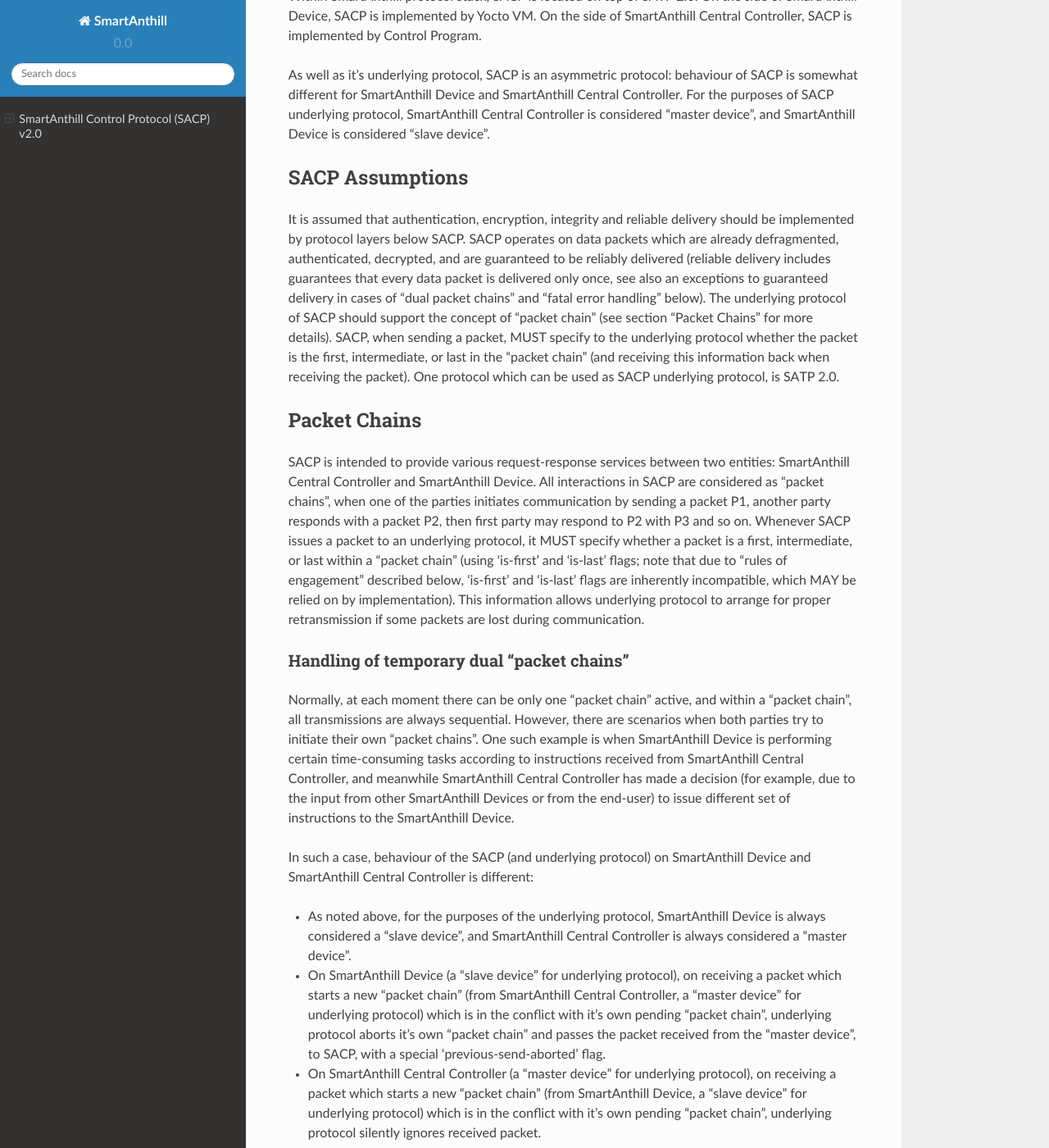
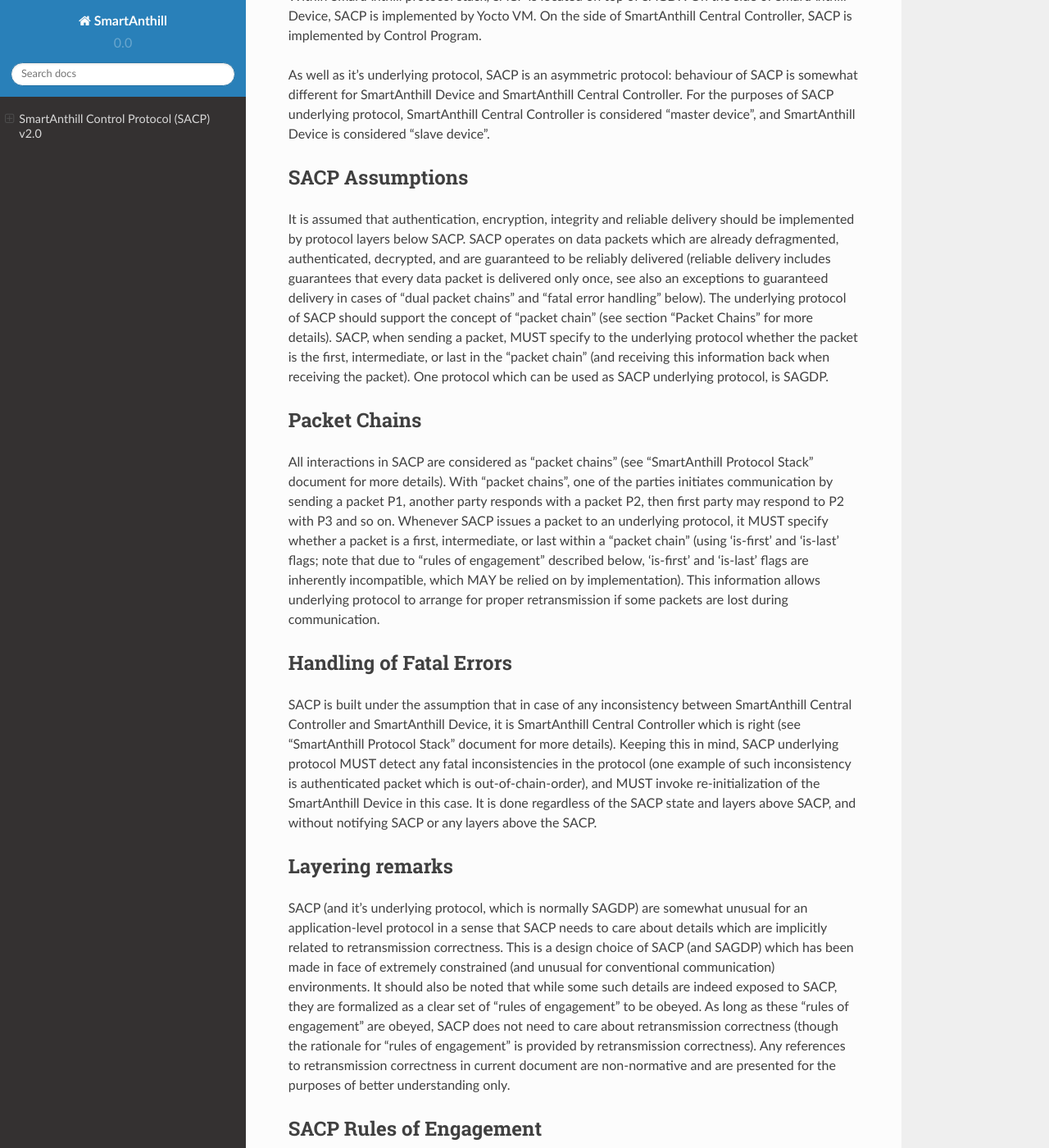
Before and after one commit to smartanthill/smartanthill2_0, a Sphinx documentation site: the page built from docs/design-documents/protocols/sacp.rst, in a window 1280 px wide and 1400 px high, scrolled down 1040 px. Shown: the whole window at 82% size. Built offline with Sphinx 7.4.7 and the Read the Docs theme 2.0.0, drawn with Linux system fonts in a browser that asks for light colours; some of the changed text lies outside the part shown.

Commit message:
SACP, SA Overall Architecture, Yocto VM - all v0.1.2, added SA Protocol Stack v0.1: moved around some explanations, updated netmodel mapping, renamed SATP=>SAGDP to reflect it better

```diff
--- a/docs/design-documents/protocols/sacp.rst
+++ b/docs/design-documents/protocols/sacp.rst
@@ -15,52 +15,39 @@
 SmartAnthill Control Protocol (SACP) v2.0
 =========================================
 
-*NB: this document relies on certain terms and concepts introduced in “SmartAnthill Overall Architecture” document, please make sure to read it before proceeding.*
+*NB: this document relies on certain terms and concepts introduced in “SmartAnthill Overall Architecture” and "SmartAnthill Protocol Stack" documents, please make sure to read it before proceeding.*
 
 SACP 2.0 (referred to in this document as SACP) is a part of SmartAnthill protocol stack. It belongs to Level 7 of OSI/ISO Network Model, and is responsible for allowing SmartAnthill Central Controller to control SmartAnthill Device.
 
-Within SmartAnthill protocol stack, SACP is located on top of SATP 2.0. On the side of SmartAnthill Device, SACP is implemented by Yocto VM. On the side of SmartAnthill Central Controller, SACP is implemented by Control Program.
+Within SmartAnthill protocol stack, SACP is located on top of SAGDP. On the side of SmartAnthill Device, SACP is implemented by Yocto VM. On the side of SmartAnthill Central Controller, SACP is implemented by Control Program.
 
 As well as it's underlying protocol, SACP is an asymmetric protocol: behaviour of SACP is somewhat different for SmartAnthill Device and SmartAnthill Central Controller. For the purposes of SACP underlying protocol,  SmartAnthill Central Controller is considered “master device”, and SmartAnthill Device is considered “slave device”.
 
 SACP Assumptions
 ----------------
 
-It is assumed that authentication, encryption, integrity and reliable delivery should be implemented by protocol layers below SACP. SACP operates on data packets which are already defragmented, authenticated, decrypted, and are guaranteed to be reliably delivered (reliable delivery includes guarantees that every data packet is delivered only once, see also an exceptions to guaranteed delivery in cases of “dual packet chains” and “fatal error handling” below). The underlying protocol of SACP should support the concept of “packet chain” (see section “Packet Chains” for more details). SACP, when sending a packet, MUST specify to the underlying protocol whether the packet is the first, intermediate, or last in the “packet chain” (and receiving this information back when receiving the packet). One protocol which can be used as SACP underlying protocol, is SATP 2.0.
+It is assumed that authentication, encryption, integrity and reliable delivery should be implemented by protocol layers below SACP. SACP operates on data packets which are already defragmented, authenticated, decrypted, and are guaranteed to be reliably delivered (reliable delivery includes guarantees that every data packet is delivered only once, see also an exceptions to guaranteed delivery in cases of “dual packet chains” and “fatal error handling” below). The underlying protocol of SACP should support the concept of “packet chain” (see section “Packet Chains” for more details). SACP, when sending a packet, MUST specify to the underlying protocol whether the packet is the first, intermediate, or last in the “packet chain” (and receiving this information back when receiving the packet). One protocol which can be used as SACP underlying protocol, is SAGDP.
 
 Packet Chains
 -------------
 
-SACP is intended to provide various request-response services between two entities: SmartAnthill Central Controller and SmartAnthill Device. All interactions in SACP are considered as “packet chains”, when one of the parties initiates communication by sending a packet P1, another party responds with a packet P2, then first party may respond to P2 with P3 and so on. Whenever SACP issues a packet to an underlying protocol, it MUST specify whether a packet is a first, intermediate, or last within a “packet chain” (using 'is-first' and 'is-last' flags; note that due to “rules of engagement” described below, 'is-first' and 'is-last' flags are inherently incompatible, which MAY be relied on by implementation). This information allows underlying protocol to arrange for proper retransmission if some packets are lost during communication.
+All interactions in SACP are considered as “packet chains” (see "SmartAnthill Protocol Stack" document for more details). With "packet chains", one of the parties initiates communication by sending a packet P1, another party responds with a packet P2, then first party may respond to P2 with P3 and so on. Whenever SACP issues a packet to an underlying protocol, it MUST specify whether a packet is a first, intermediate, or last within a “packet chain” (using 'is-first' and 'is-last' flags; note that due to “rules of engagement” described below, 'is-first' and 'is-last' flags are inherently incompatible, which MAY be relied on by implementation). This information allows underlying protocol to arrange for proper retransmission if some packets are lost during communication.
 
-Handling of temporary dual “packet chains”
-^^^^^^^^^^^^^^^^^^^^^^^^^^^^^^^^^^^^^^^^^^
 
-Normally, at each moment there can be only one “packet chain” active, and within a “packet chain”, all transmissions are always sequential. However, there are scenarios when both parties try to initiate their own “packet chains”. One such example is when SmartAnthill Device is performing certain time-consuming tasks according to instructions received from SmartAnthill Central Controller, and meanwhile  SmartAnthill Central Controller has made a decision (for example, due to the input from other SmartAnthill Devices or from the end-user) to issue different set of instructions to the SmartAnthill Device.
+Handling of Fatal Errors
+------------------------
 
-In such a case, behaviour of the SACP (and underlying protocol) on SmartAnthill Device and SmartAnthill Central Controller is different:
-
-* As noted above, for the purposes of the underlying protocol, SmartAnthill Device is always considered a “slave device”, and SmartAnthill Central Controller is always considered a “master device”.
-* On SmartAnthill Device (a “slave device” for underlying protocol), on receiving a packet which starts a new “packet chain” (from SmartAnthill Central Controller, a “master device” for underlying protocol) which is in the conflict with it's own pending “packet chain”, underlying protocol aborts it's own “packet chain” and passes the packet received from the “master device”, to SACP, with a special 'previous-send-aborted' flag.
-* On SmartAnthill Central Controller (a “master device” for underlying protocol), on receiving a packet which starts a new “packet chain” (from SmartAnthill Device, a “slave device” for underlying protocol) which is in the conflict with it's own pending “packet chain”, underlying protocol silently ignores received packet.
-
-This behavior ensures (TODO: double-check in case of packet loss) that in such cases, a reply from SmartAnthill Device is ignored (as if it wasn't sent at all), and that SmartAnthill Central Controller “packet chain” is processed as soon as it is possible. This is consistent with SmartAnthill Central Controller sending commands which are intended to abort existing conversation and enforce SmartAnthill Device to start processing a new command (or set of commands).
-For more details, see “SmartAnthill SATP” document.
-
-Fatal Error Handling
---------------------
-
-SACP is built under the assumption that in case of any inconsistency between SmartAnthill Central Controller and SmartAnthill Device, it is SmartAnthill Central Controller which is correct. Keeping this in mind, SACP underlying protocol MUST detect any fatal inconsistencies in the protocol (one example of such inconsistency is authenticated packet which is out-of-chain-order), and MUST invoke re-initialization of the SmartAnthill Device in this case. It is done regardless of the SACP state and layers above SACP, and without notifying SACP or any layers above the SACP.
+SACP is built under the assumption that in case of any inconsistency between SmartAnthill Central Controller and SmartAnthill Device, it is SmartAnthill Central Controller which is right (see "SmartAnthill Protocol Stack" document for more details). Keeping this in mind, SACP underlying protocol MUST detect any fatal inconsistencies in the protocol (one example of such inconsistency is authenticated packet which is out-of-chain-order), and MUST invoke re-initialization of the SmartAnthill Device in this case. It is done regardless of the SACP state and layers above SACP, and without notifying SACP or any layers above the SACP.
 
 Layering remarks
 ----------------
 
-SACP (and it's underlying protocol, which is normally SATP) are somewhat unusual for an application-level protocol in a sense that SACP needs to care about details which are implicitly related to retransmission correctness. This is a design choice of SACP (and SATP) which has been made in face of extremely constrained (and unusual for conventional communication) environments. It should also be noted that while some such details are indeed exposed to SACP, they are formalized as a clear set of “rules of engagement” to be obeyed. As long as these “rules of engagement” are obeyed, SACP does not need to care about retransmission correctness (though the rationale for “rules of engagement” is provided by retransmission correctness). Any references to retransmission correctness in current document are non-normative and are presented for the purposes of better understanding only.
+SACP (and it's underlying protocol, which is normally SAGDP) are somewhat unusual for an application-level protocol in a sense that SACP needs to care about details which are implicitly related to retransmission correctness. This is a design choice of SACP (and SAGDP) which has been made in face of extremely constrained (and unusual for conventional communication) environments. It should also be noted that while some such details are indeed exposed to SACP, they are formalized as a clear set of “rules of engagement” to be obeyed. As long as these “rules of engagement” are obeyed, SACP does not need to care about retransmission correctness (though the rationale for “rules of engagement” is provided by retransmission correctness). Any references to retransmission correctness in current document are non-normative and are presented for the purposes of better understanding only.
 
 SACP Rules of Engagement
 ------------------------
 
-To ensure correct operation of an underlying protocol, there are certain rules (referred to “rules of engagement”) which MUST be obeyed (note that these “rules of engagement” are not specific to SATP, but will be a general requirement for any underlying protocol of this nature):
+To ensure correct operation of an underlying protocol, there are certain rules (referred to “rules of engagement”) which MUST be obeyed (note that these “rules of engagement” are not specific to SAGDP, but will be a general requirement for any underlying protocol of this nature):
 
 1. Each packet belongs to a “chain”, and has associated flags which specify whether the packet 'is-first' or 'is-last'
 
--- a/docs/design-documents/protocols/yocto-vm.rst
+++ b/docs/design-documents/protocols/yocto-vm.rst
@@ -64,7 +64,7 @@
 Packet Chains
 -------------
 
-As an implementation of SACP, Yocto VM is intended to provide various request-response services between two entities: SmartAnthill Central Controller and SmartAnthill device. All interactions in SACP are considered as “packet chains”, when one of the parties initiates communication by sending a packet P1, another party responds with a packet P2, then first party may respond to P2 with P3 and so on. Whenever Yocto VM issues a packet to an underlying protocol, it specifies whether a packet is a first, intermediate, or last within a “packet chain” (using 'is-first' and 'is-last' flags; note that due to “rules of engagement” described below, 'is-first' and 'is-last' flags are inherently incompatible, which MAY be relied on by implementation). This information allows underlying protocol to arrange for proper retransmission if some packets are lost during communication.
+In SACP (and in Yocto VM as an implementation of SACP), all interactions between SmartAnthill Central Controller and SmartAnthill Device are considered as “packet chains”, when one of the parties initiates communication by sending a packet P1, another party responds with a packet P2, then first party may respond to P2 with P3 and so on. Whenever Yocto VM issues a packet to an underlying protocol, it needs to specify whether a packet is a first, intermediate, or last within a “packet chain” (using 'is-first' and 'is-last' flags; note that due to “rules of engagement” described below, 'is-first' and 'is-last' flags are inherently incompatible, which MAY be relied on by implementation). This information allows underlying protocol to arrange for proper retransmission if some packets are lost during communication. See "SmartAnthill Protocol Stack" document for more details on "packet chains".
 
 Yocto VM Instructions
 ---------------------
```
Also changed, not shown: other parts of docs/design-documents/protocols/sacp.rst (+1 -1 lines), other parts of docs/design-documents/protocols/yocto-vm.rst (+1 -1 lines), docs/design-documents/protocols/smartanthill-protocol-stack.rst (added, +97 -0 lines), docs/design-documents/smartanthill-overall-architecture.rst (+2 -37 lines).
